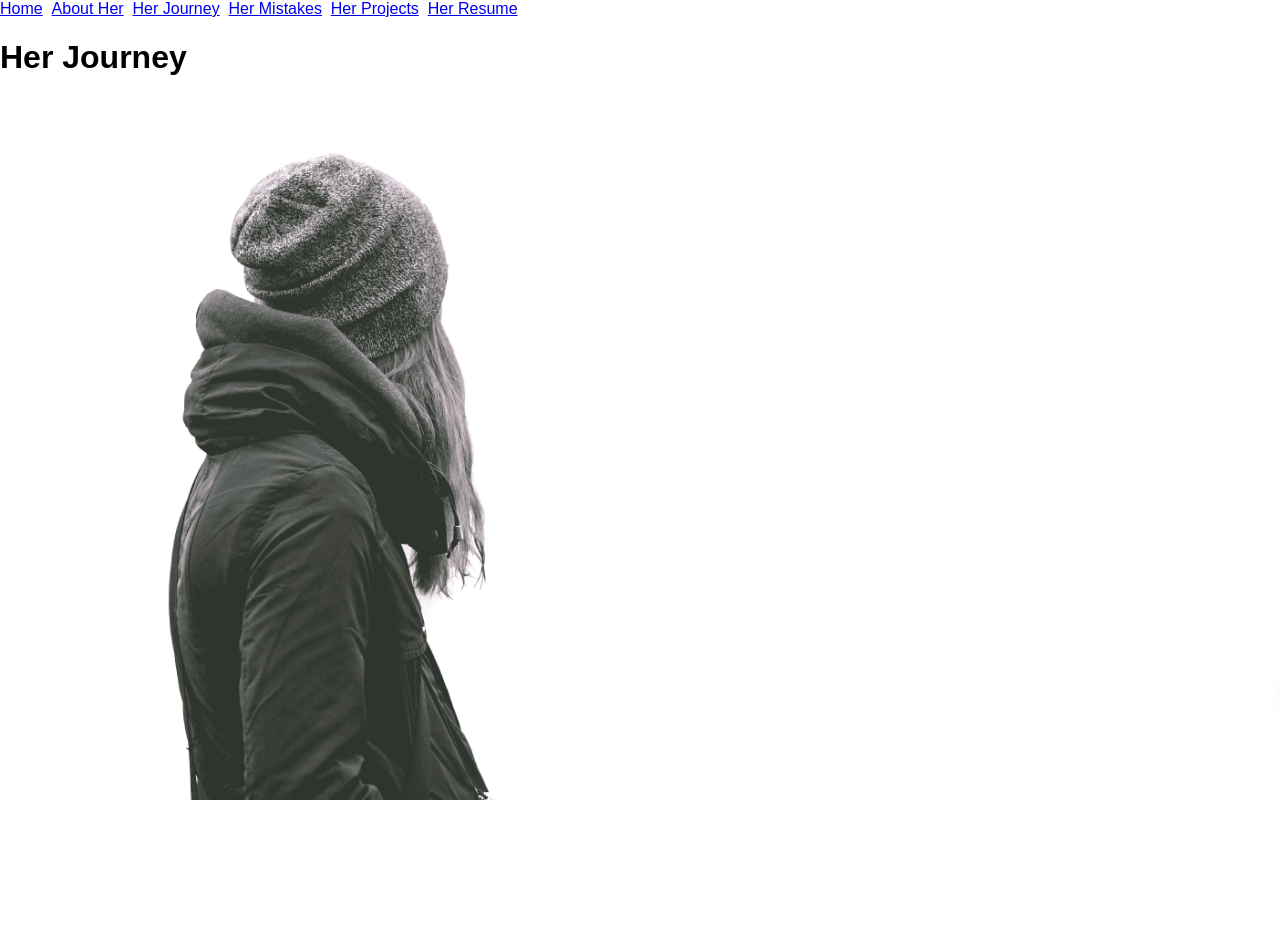
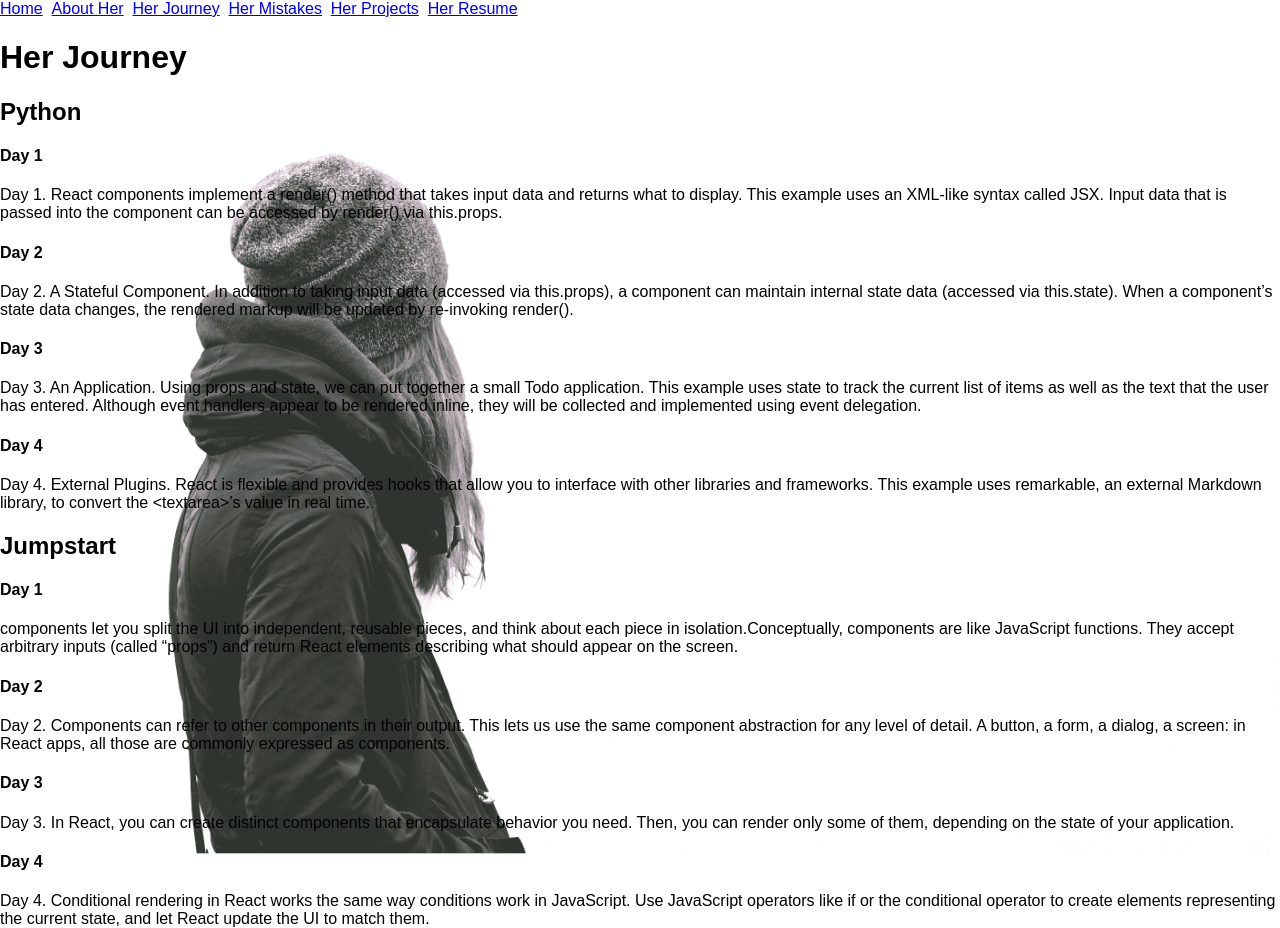
Before and after one commit to KennisYaps/project-TGWC, a React (Create React App) app: page /her-journeys in a window 1280 px wide. Before the commit the page ends 800 px from the top, so only its background shows below. Built offline with nearby package versions, Linux system fonts and the light colour scheme.

Commit message:
successfully display journey seed data

```diff
--- a/src/components/HerJourneys.js
+++ b/src/components/HerJourneys.js
@@ -1,9 +1,36 @@
 import React, { Component } from "react";
+import { TimelinesArray } from "../utils/JourneysSeedData";
 class HerJourneys extends Component {
+  constructor() {
+    super();
+    this.state = {
+      timelines: TimelinesArray
+    };
+  }
   render() {
+    const displayTimelines = this.state.timelines.map(
+      (timeline, timelineIndex) => {
+        return (
+          <span id="individualTimeline" key={timelineIndex}>
+            <h2>{timeline.topic}</h2>
+            <div id="individualTimelineEvents">
+              {timeline.events.map((event, titleIndex) => {
+                return (
+                  <div id="title" key={titleIndex}>
+                    <h4> {event.title} </h4>
+                    <p>{event.text}</p>
+                  </div>
+                );
+              })}
+            </div>
+          </span>
+        );
+      }
+    );
     return (
       <div>
         <h1>Her Journey</h1>
+        <div id="timelines">{displayTimelines}</div>
       </div>
     );
   }
--- a/src/utils/JourneysSeedData.js
+++ b/src/utils/JourneysSeedData.js
@@ -1,8 +1,8 @@
 export const TimelinesArray = [
   {
-    timeline: "Python",
+    topic: "Python",
     // time: new Date (),
-    event: [
+    events: [
       {
         // timeCreated: new Date(),
         title: "Day 1",
@@ -30,8 +30,8 @@ export const TimelinesArray = [
     ]
   },
   {
-    timeline: "Jumpstart",
-    event: [
+    topic: "Jumpstart",
+    events: [
       {
         // timeCreated: new Date(),
         title: "Day 1",
```
